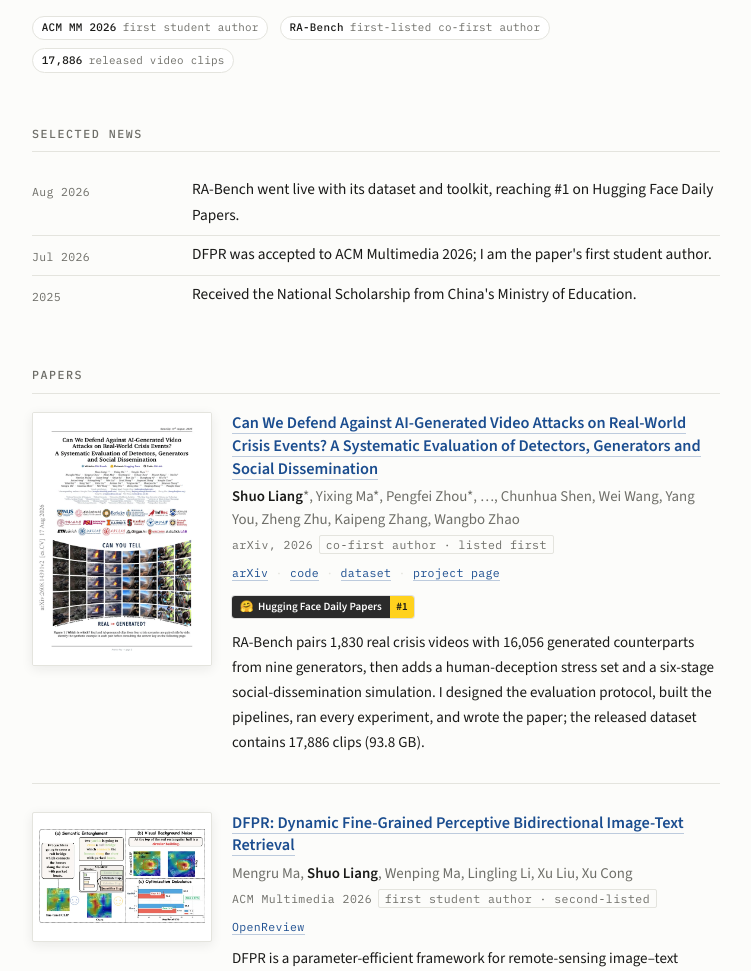
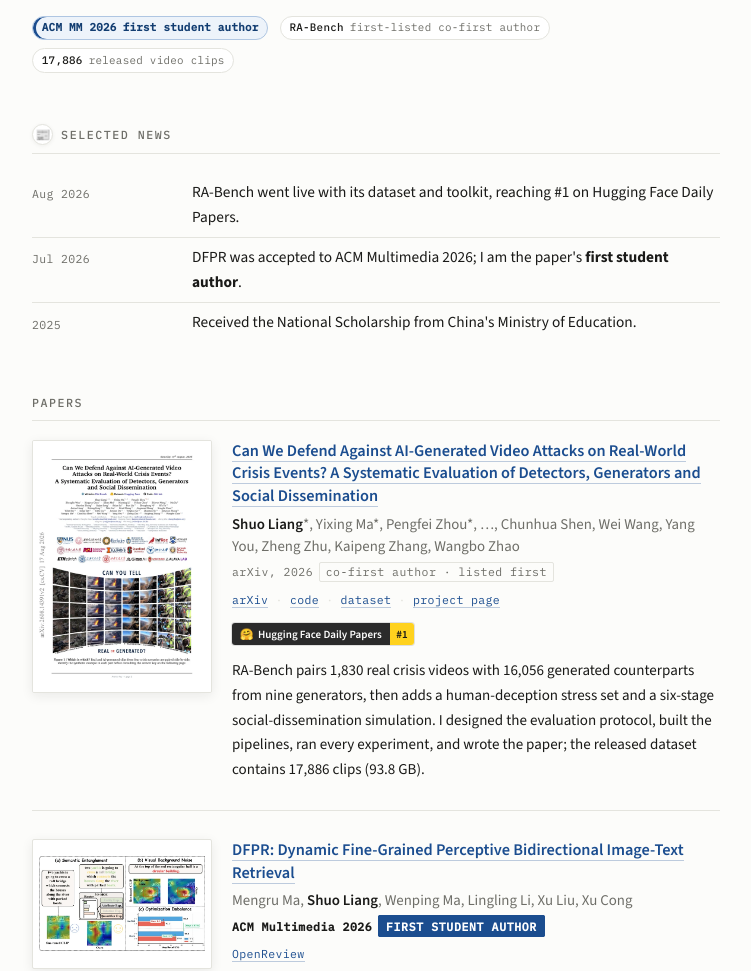
Before and after one commit to Shuo-Liang-0111/Shuo-Liang-0111.github.io, a plain HTML site: page index.html in a window 1280 px wide. Shown: the part 460-1431 px from the top of the page, without its empty margins (264-1015 px from the left). Drawn offline with nearby package versions, Linux system fonts and the light colour scheme.

Commit message:
Refine CV layout and highlight student first authorship

```diff
--- a/index.html
+++ b/index.html
@@ -65,12 +65,24 @@ a:focus-visible{outline:2px solid var(--link);outline-offset:2px;border-radius:2
   letter-spacing:.025em;color:var(--muted);
 }
 .proof b{color:var(--ink);font-weight:500}
+.proof.primary{
+  background:#EDF3FA;border-color:#AFC6E2;color:#123D71;
+  box-shadow:inset 3px 0 0 var(--link);font-weight:600;
+}
+.proof.primary b{color:#123D71;font-weight:700}
 
 .sec{margin:0 0 3.2rem}
 .sec-h{
   font-family:var(--mono);font-size:.73rem;font-weight:500;
   letter-spacing:.13em;text-transform:uppercase;color:var(--muted);
   margin:0 0 1.15rem;padding-bottom:.5rem;border-bottom:1px solid var(--rule);
+}
+.sec-h-news{display:flex;align-items:center;gap:.48rem}
+.news-emoji{
+  display:inline-flex;align-items:center;justify-content:center;
+  width:1.34rem;height:1.34rem;border:1px solid var(--rule);border-radius:50%;
+  background:#fff;font-family:var(--sans);font-size:.76rem;line-height:1;
+  letter-spacing:0;text-transform:none;box-shadow:0 1px 4px rgba(30,29,25,.06);
 }
 .sec p{margin:0 0 1rem}
 .sec p:last-child{margin-bottom:0}
@@ -107,6 +119,12 @@ a:focus-visible{outline:2px solid var(--link);outline-offset:2px;border-radius:2
 .pub .v .st{
   border:1px solid var(--rule);padding:.08rem .38rem;
   margin-left:.35rem;border-radius:2px;
+}
+.pub .v .venue{color:var(--ink);font-weight:600}
+.pub .v .st.lead-author{
+  color:#fff;background:var(--link);border-color:var(--link);
+  font-weight:600;text-transform:uppercase;letter-spacing:.055em;
+  padding:.16rem .46rem;
 }
 .pub .gist{grid-column:2;grid-row:2;font-size:.94rem;margin:0}
 .pub .links{
@@ -231,17 +249,17 @@ a:focus-visible{outline:2px solid var(--link);outline-offset:2px;border-radius:2
     <p>I'm a third-year undergraduate at Xidian University (GPA <b>92.1/100</b>, rank <b>3/420</b>) and a research collaborator with the <a href="https://ai.comp.nus.edu.sg/">HPC-AI Lab</a> at the National University of Singapore. My recent work includes <b>DFPR</b> (ACM Multimedia 2026, <b>first student author</b>) and <b>RA-Bench</b> (first-listed co-first author).</p>
     <p>My entry point is evaluation: understanding where visual systems fail, building evidence that survives stress tests, and turning those failures into better learning signals. I now want to study geometry-grounded world models that remain consistent over long rollouts and useful for embodied agents.</p>
     <div class="proofline" aria-label="Selected research highlights">
-      <span class="proof"><b>ACM MM 2026</b> first student author</span>
+      <span class="proof primary"><b>ACM MM 2026</b> first student author</span>
       <span class="proof"><b>RA-Bench</b> first-listed co-first author</span>
       <span class="proof"><b>17,886</b> released video clips</span>
     </div>
   </section>
 
   <section class="sec">
-    <h2 class="sec-h">Selected news</h2>
+    <h2 class="sec-h sec-h-news"><span class="news-emoji" aria-hidden="true">📰</span><span>Selected news</span></h2>
     <ul class="rows">
       <li><span class="k">Aug 2026</span><span class="v2">RA-Bench went live with its dataset and toolkit, reaching #1 on Hugging Face Daily Papers.</span></li>
-      <li><span class="k">Jul 2026</span><span class="v2">DFPR was accepted to ACM Multimedia 2026; I am the paper's first student author.</span></li>
+      <li><span class="k">Jul 2026</span><span class="v2">DFPR was accepted to ACM Multimedia 2026; I am the paper's <b>first student author</b>.</span></li>
       <li><span class="k">2025</span><span class="v2">Received the National Scholarship from China's Ministry of Education.</span></li>
     </ul>
   </section>
@@ -270,7 +288,7 @@ a:focus-visible{outline:2px solid var(--link);outline-offset:2px;border-radius:2
       <div class="pub-meta">
         <p class="t"><a href="https://openreview.net/forum?id=3ApAMVloY5">DFPR: Dynamic Fine-Grained Perceptive Bidirectional Image-Text Retrieval</a></p>
         <p class="a">Mengru Ma, <b>Shuo Liang</b>, Wenping Ma, Lingling Li, Xu Liu, Xu Cong</p>
-        <p class="v">ACM Multimedia 2026<span class="st">first student author · second-listed</span></p>
+        <p class="v"><span class="venue">ACM Multimedia 2026</span><span class="st lead-author">first student author</span></p>
         <p class="links"><a href="https://openreview.net/forum?id=3ApAMVloY5">OpenReview</a></p>
       </div>
       <p class="gist">DFPR is a parameter-efficient framework for remote-sensing image–text retrieval. It updates 6.79M parameters (4.49% of full fine-tuning) while improving mean recall over HarMA by 3.21, 1.87, and 2.94 points on RSITMD, RSICD, and UCM-Captions. As the <b>first student author</b>, I worked across the full research cycle—from problem and method formulation to implementation, experiments, rebuttal, and paper writing.</p>
```
Also changed, not shown: 1 other file.
